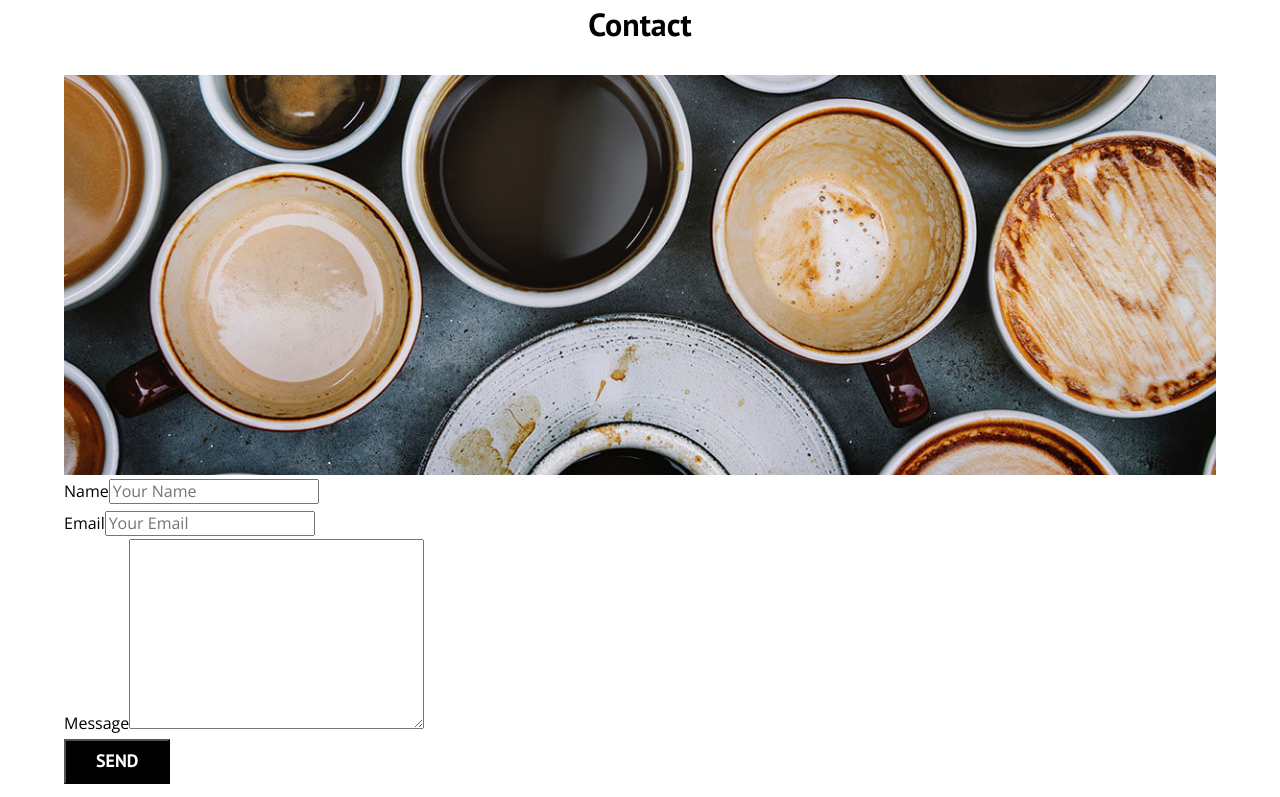
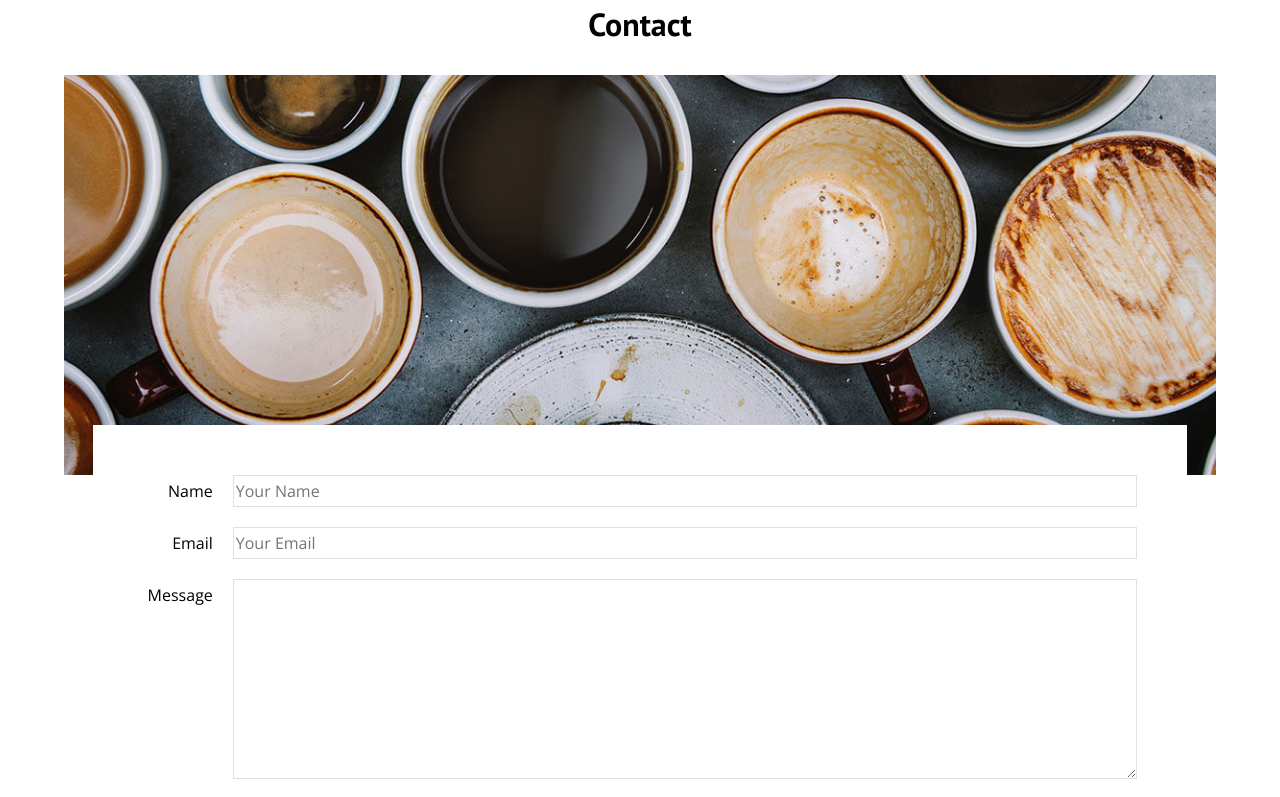
Before and after one commit to luisjavierluna/CafeBlog, an Angular app: page /contact in a window 1280 px wide. Shown: the part 627-1424 px from the top of the page. Built offline with nearby package versions, Linux system fonts and the light colour scheme.

Commit message:
94. CSS al Formulario de Contacto

```diff
--- a/src/app/contact/contact.component.html
+++ b/src/app/contact/contact.component.html
@@ -27,23 +27,35 @@
 
     <form class="form">
         <div class="field">
-            <label for="name">Name</label>
-            <input type="text" placeholder="Your Name" id="name">
+            <label class="field__label" for="name">Name</label>
+            <input
+                class="field__field"
+                type="text"
+                placeholder="Your Name"
+                id="name"
+            >
         </div>
         <div class="field">
-            <label for="email">Email</label>
-            <input type="email" placeholder="Your Email" id="email">
+            <label class="field__label" for="email">Email</label>
+            <input
+                class="field__field"
+                type="email"
+                placeholder="Your Email"
+                id="email"
+            >
         </div>
         <div class="field">
-            <label for="message">Message</label>
-            <textarea id="message" cols="30" rows="10"></textarea>
+            <label class="field__label" for="message">Message</label>
+            <textarea
+                class="field__field field__field--textarea"
+                id="message"
+            ></textarea>
         </div>
 
         <div class="field">
             <input type="submit" value="Send" class="button button--primary">
         </div>
     </form>
-
 
   </main>
 
--- a/src/styles.css
+++ b/src/styles.css
@@ -16,7 +16,7 @@ html {
 }
 
 *, *:before, *:after {
-    box-sizing: inherit0;
+    box-sizing: inherit;
 }
 
 body {
@@ -157,12 +157,17 @@ img {
     text-transform: uppercase;
     font-weight: 700;
     margin-bottom: 2rem;
+    border: none;
 }
 
 @media (min-width: 768px) {
     .button {
         display: inline-block;
     }
+}
+
+.button:hover {
+    cursor: pointer;
 }
 
 .button--primary {
@@ -257,3 +262,30 @@ img {
     background-size: cover;
     background-repeat: no-repeat;
 }
+
+.form {
+    background-color: var(--white);
+    margin: -5rem auto 0 auto;
+    width: 95%;
+    padding: 5rem;
+}
+
+.field {
+    display: flex;
+    margin-bottom: 2rem;
+}
+
+.field__label {
+    flex: 0 0 9rem;
+    text-align: right;
+    padding-right: 2rem;
+}
+
+.field__field {
+    flex: 1;
+    border: 1px solid var(--gray);
+}
+
+.field__field--textarea {
+    height: 20rem;
+}
```
